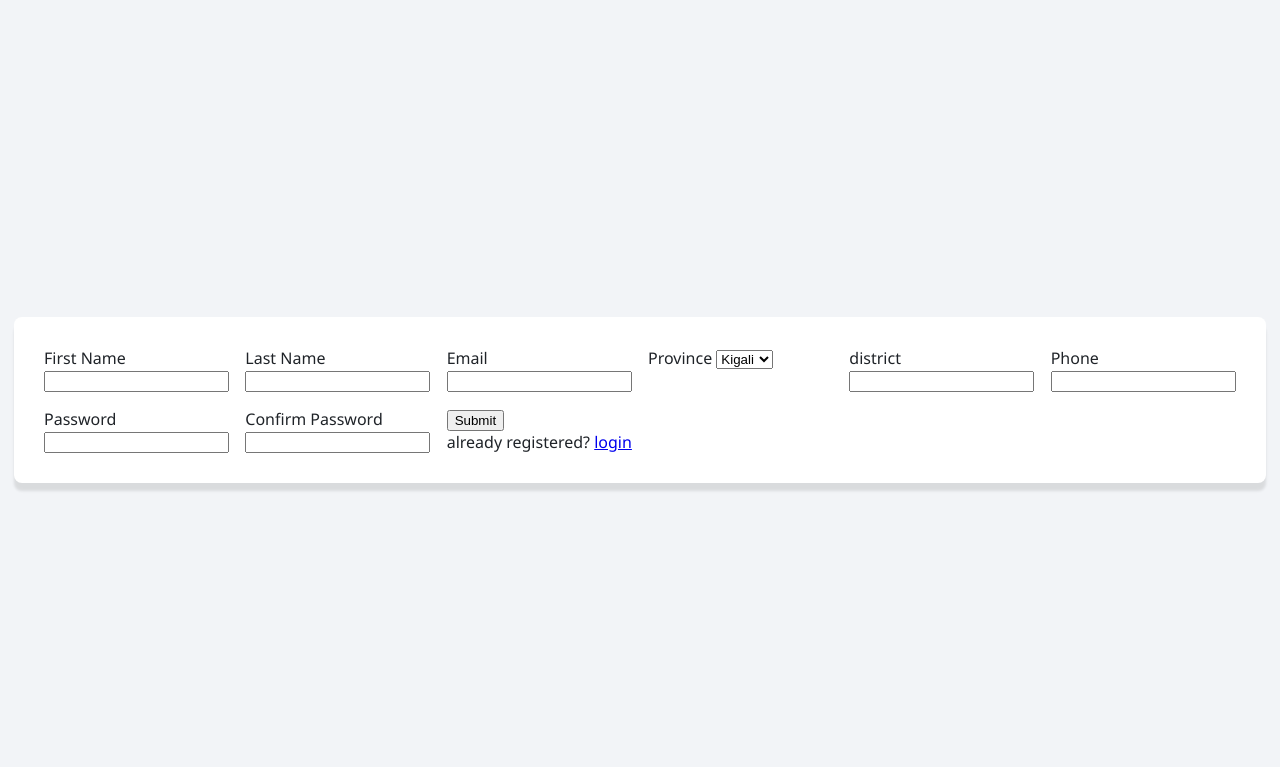
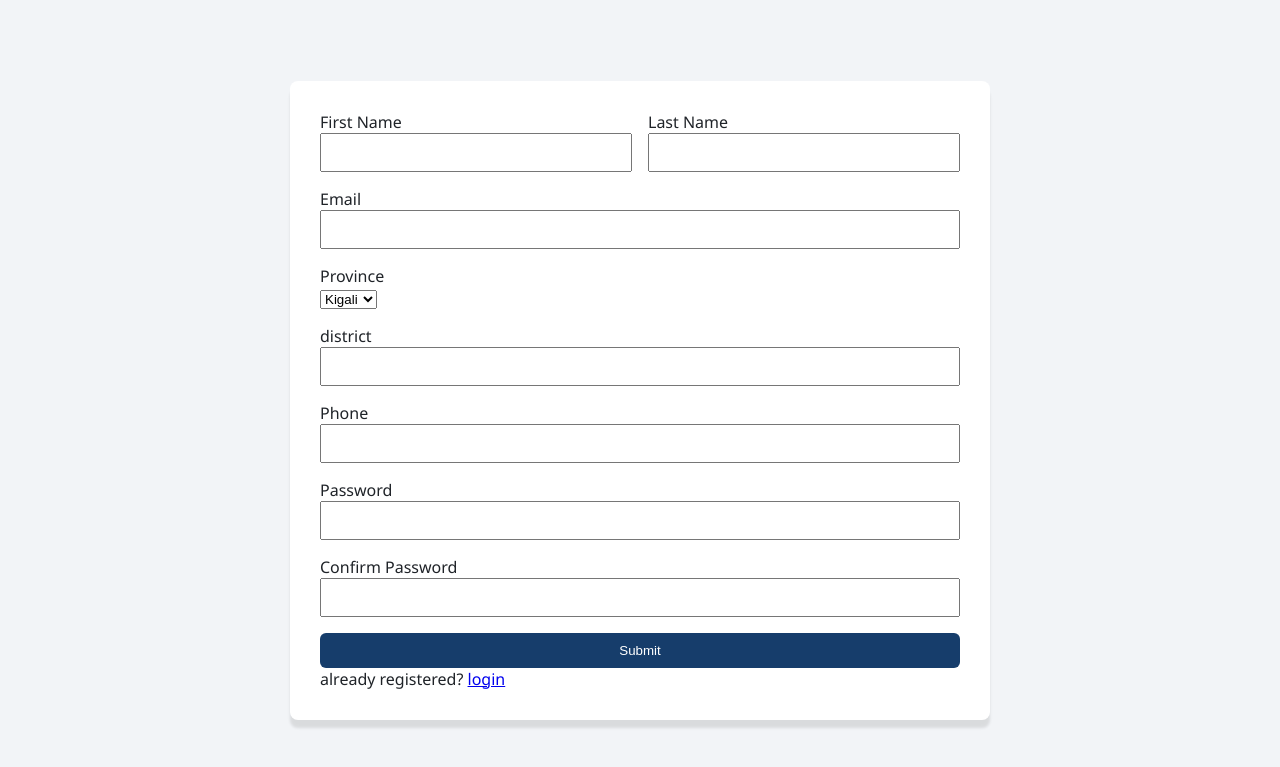
Before and after one commit to igiranezaadal/Web_design_learing_uok, a PHP site: page /Registers.html in a window 1280 px wide. Shown: the top 767 px of the page. Run offline with PHP 8.4, Linux system fonts and the light colour scheme.

Commit message:
register page

```diff
--- a/web_design_uok/ch3/Registers.html
+++ b/web_design_uok/ch3/Registers.html
@@ -9,11 +9,11 @@
 <body class="page centered">
     <form action="#" class="card">
         <div class="grid">
-            <div class="field-half">
+            <div class="field half">
                 <label for="First Name">First Name</label>
                 <input type="text" name="firstname" id="firstname">
             </div>
-            <div class="field-half">
+            <div class="field half">
                 <label for="lastname">Last Name</label>
                 <input type="text" name="lastname" id="lasttname">
             </div>
@@ -21,7 +21,7 @@
                 <label for="email">Email</label>
                 <input type="text" name="email" id="email">
             </div>
-            <div class="field-third">
+            <div class="field third">
                 <label for="Province">Province</label>
                 <select type="text" name="province" id="province">
                     <option value="Kigali">Kigali</option>
@@ -48,7 +48,7 @@
                 <input type="password" name="confirm" id="confirm">
             </div>
             <div class="field">
-                <input type="submit" name="confirm" id="confirm">
+                <input type="submit" name="confirm" class="button">
                 <p>already registered? <a href="login.html">login</a></p>
             </div>
         </div>
--- a/web_design_uok/ch3/style.css
+++ b/web_design_uok/ch3/style.css
@@ -62,7 +62,7 @@ nav a{
 }
 .card{
     background: #fff;
-    min-width: 1000px;
+    min-width: 700px;
     padding: 30px;
     border-radius: 8px;
     box-shadow: 0 8px 3px rgba(0, 0, 0, 0.1);
@@ -73,3 +73,29 @@ nav a{
     grid-template-columns: repeat(6,1fr);
     gap: 16px;
 }
+.field{
+    grid-column: span 6;
+}
+.field.half{
+    grid-column: span 3;
+}
+.field.third{
+    grid-column: span 2;
+}
+.field label{
+    display: block;
+}
+.field input{
+    width: 100%;
+    padding: 10px;
+    bottom: 1 solid blue;
+}
+.button{
+    grid-column: span 6;
+    padding: 12px;
+    border: 0;
+    background: #163d6b;
+    border-radius: 6px;
+    cursor: pointer;
+    color:white
+}
```
